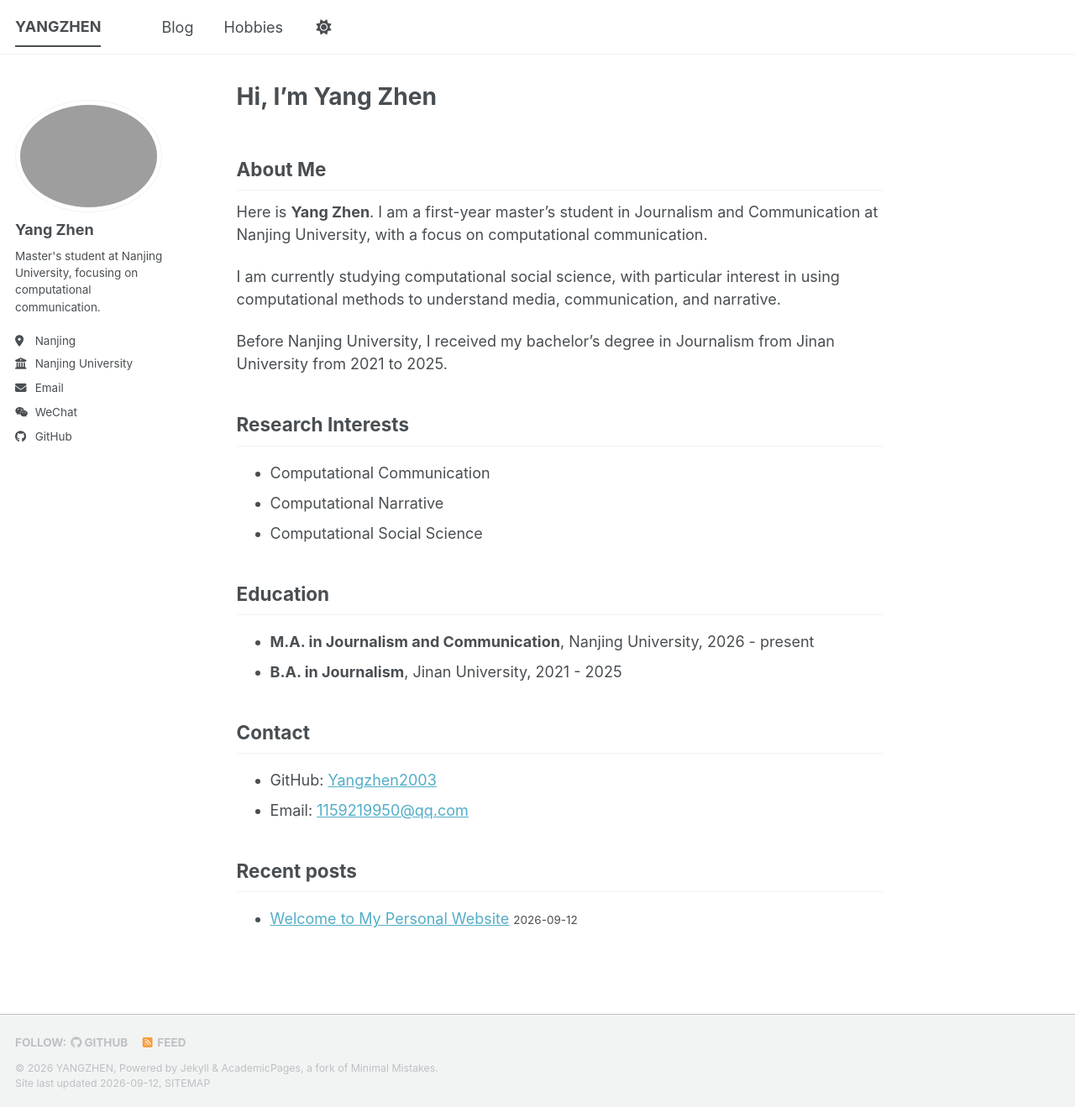
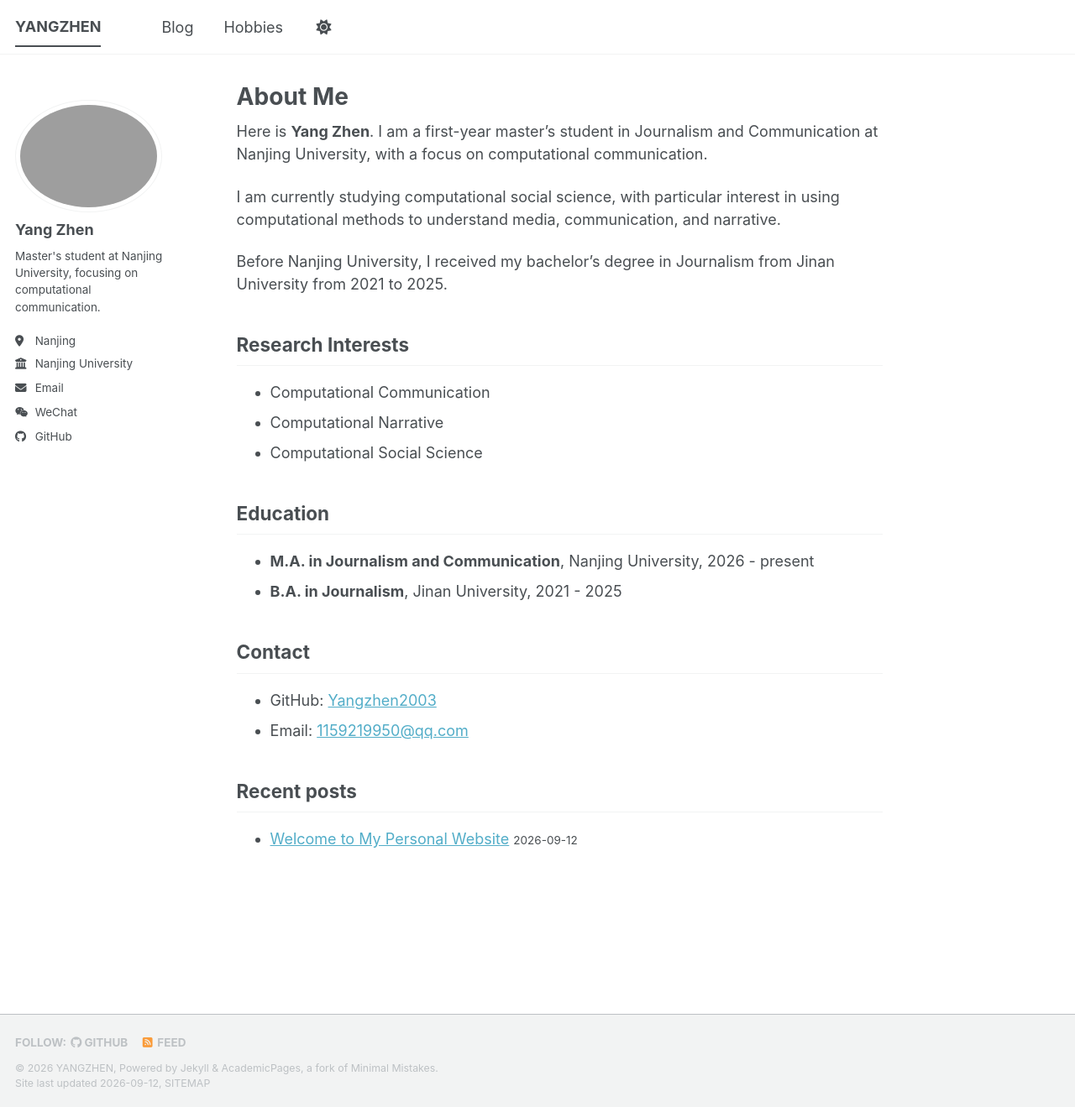
Before and after one commit to Yangzhen2003/yangzhen2003.github.io, a Jekyll site: the page built from _pages/about.md, in a window 1280 px wide and 1319 px high. Shown: the whole window at 84% size. Built offline with Jekyll 4.4.1, drawn with Linux system fonts in a browser that asks for light colours; a style sheet for code colours, icons or effects is not loaded.

Commit message:
Rename homepage title to About Me

```diff
--- a/_pages/about.md
+++ b/_pages/about.md
@@ -1,13 +1,11 @@
 ---
 permalink: /
-title: "Hi, I'm Yang Zhen"
+title: "About Me"
 author_profile: true
 redirect_from:
   - /about/
   - /about.html
 ---
-
-## About Me
 
 Here is **Yang Zhen**. I am a first-year master's student in Journalism and Communication at Nanjing University, with a focus on computational communication.
 
```
